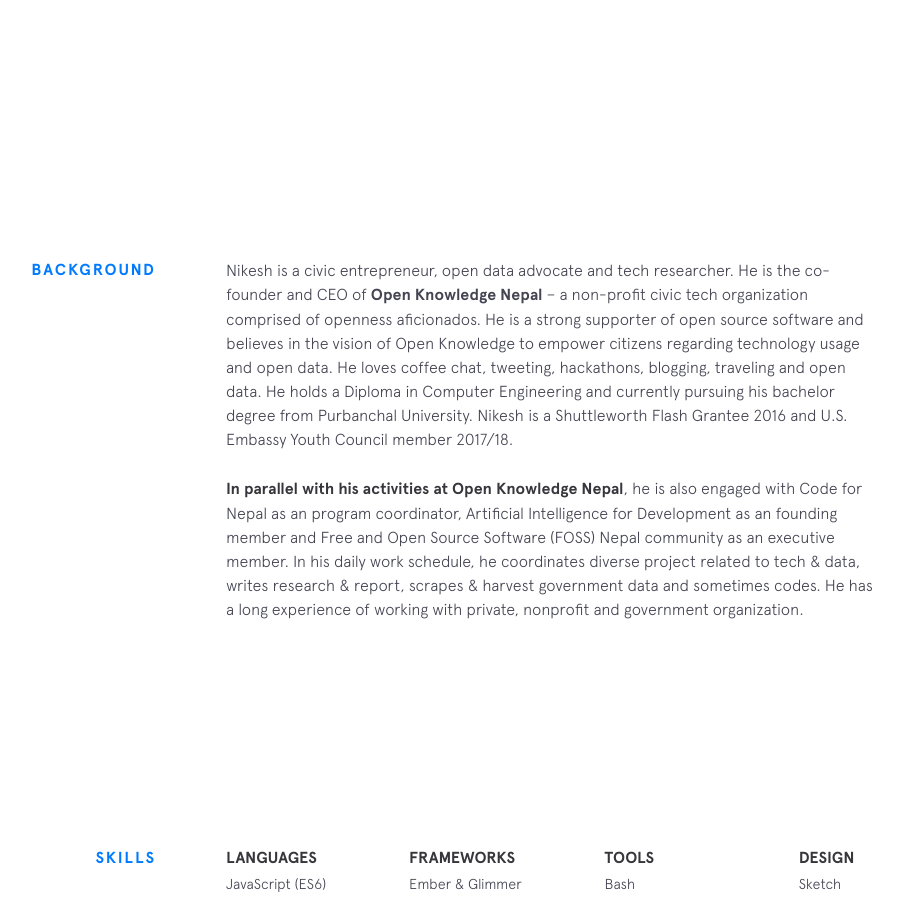
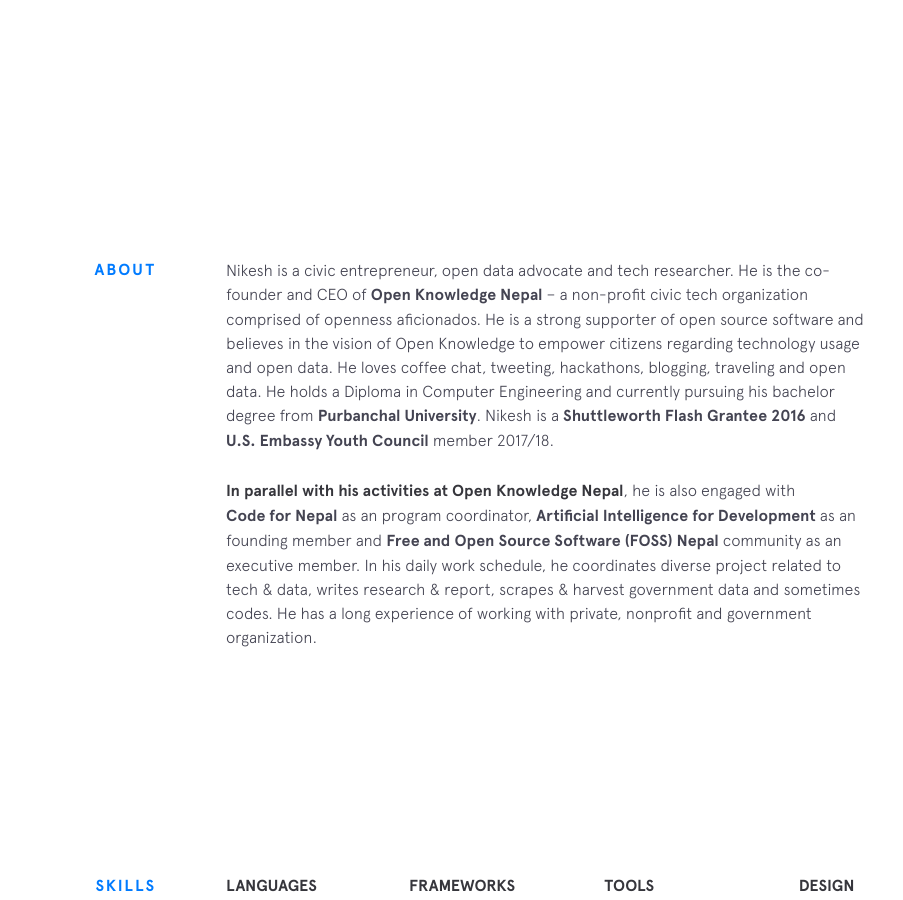
Before and after one commit to nikeshbalami/nikeshbalami.github.io, a Jekyll site: the page built from index.html, in a window 1280 px wide and 900 px high, scrolled down 742 px. Shown: the whole window, without its empty margins (224-1127 px from the left). Built offline with Jekyll 4.4.1, drawn with Linux system fonts in a browser that asks for light colours; nearby versions of some CDN libraries.

Commit message:
about page update

```diff
--- a/_includes/background.html
+++ b/_includes/background.html
@@ -1,13 +1,13 @@
 <section class="section background">
-  <div class="section__title">Background</div>
+  <div class="section__title">About</div>
   <div class="section__content">
     <p>
 
-      Nikesh is a civic entrepreneur, open data advocate and tech researcher. He is the co-founder and CEO of <a class="underline-link" href="http://oknp.org" target="_blank"> Open Knowledge Nepal</a> – a non-profit civic tech organization comprised of openness aficionados. He is a strong supporter of open source software and believes in the vision of Open Knowledge to empower citizens regarding technology usage and open data. He loves coffee chat, tweeting, hackathons, blogging, traveling and open data. He holds a Diploma in Computer Engineering and currently pursuing his bachelor degree from Purbanchal University. Nikesh is a Shuttleworth Flash Grantee 2016 and U.S. Embassy Youth Council member 2017/18.
+      Nikesh is a civic entrepreneur, open data advocate and tech researcher. He is the co-founder and CEO of <a class="underline-link" href="http://oknp.org" target="_blank">Open Knowledge Nepal</a> – a non-profit civic tech organization comprised of openness aficionados. He is a strong supporter of open source software and believes in the vision of Open Knowledge to empower citizens regarding technology usage and open data. He loves coffee chat, tweeting, hackathons, blogging, traveling and open data. He holds a Diploma in Computer Engineering and currently pursuing his bachelor degree from <a class="underline-link" href="http://purbanchaluniversity.edu.np" target="_blank">Purbanchal University</a>. Nikesh is a <a class="underline-link" href="https://www.shuttleworthfoundation.org" target="_blank">Shuttleworth Flash Grantee 2016</a> and <a class="underline-link" href="http://usyc.weinspirenepal.org/" target="_blank">U.S. Embassy Youth Council</a> member 2017/18.
       </p>
 
       <p>
-      <strong>In parallel with his activities at Open Knowledge Nepal</strong>, he is also engaged with Code for Nepal as an program coordinator, Artificial Intelligence for Development as an founding member and Free and Open Source Software (FOSS) Nepal community as an executive member. In his daily work schedule, he coordinates diverse project related to tech & data, writes research & report, scrapes & harvest government data and sometimes codes. He has a long experience of working with private, nonprofit and government organization.
+      <strong>In parallel with his activities at Open Knowledge Nepal</strong>, he is also engaged with <a class="underline-link" href="http://codefornepal.org/" target="_blank">Code for Nepal</a> as an program coordinator, <a class="underline-link" href="http://ainepal.org/" target="_blank">Artificial Intelligence for Development</a> as an founding member and <a class="underline-link" href="http://wiki.fossnepal.org/index.php?title=Main_Page" target="_blank">Free and Open Source Software (FOSS) Nepal</a> community as an executive member. In his daily work schedule, he coordinates diverse project related to tech & data, writes research & report, scrapes & harvest government data and sometimes codes. He has a long experience of working with private, nonprofit and government organization.
     </p>
 
     <!-- {% include employment-status.html %} -->
```
